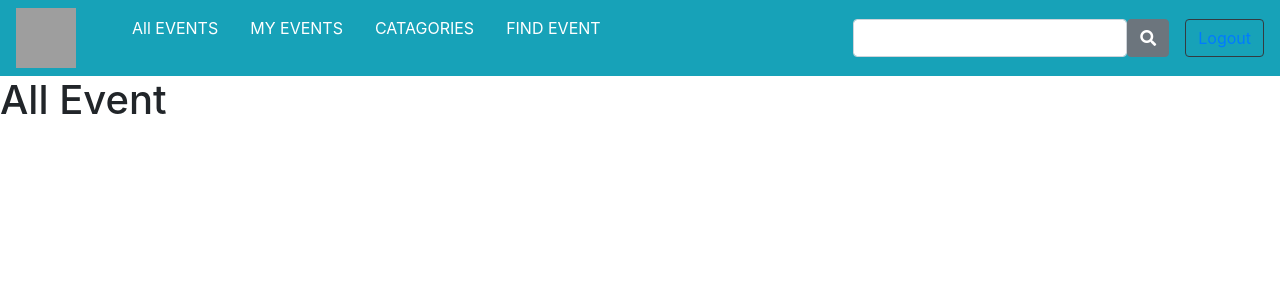
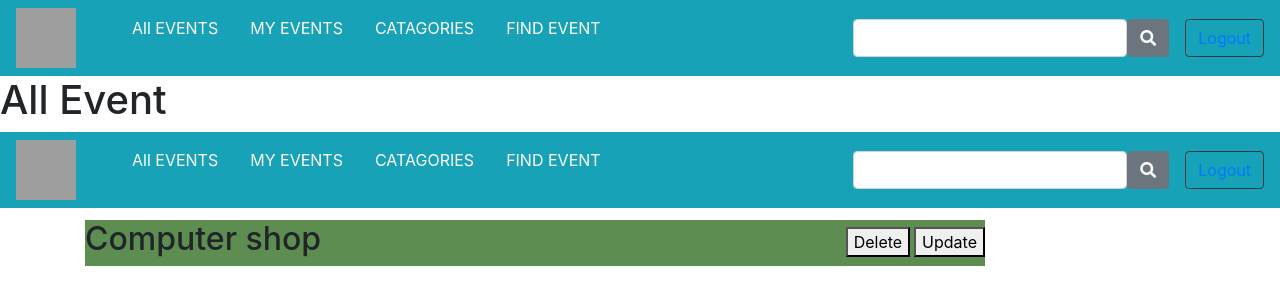
Before and after one commit to pnc-virtual-company/2021-G3-V2-PART1, a Vue app in the folder front/: page / in a window 1280 px wide. Shown: the top 304 px of the page. Built offline with nearby package versions, Linux system fonts and the light colour scheme; no server answers; grey boxes are pictures that could not be loaded.

Commit message:
correct card

```diff
--- a/front/src/App.vue
+++ b/front/src/App.vue
@@ -1,6 +1,7 @@
 
 <template>
   <router-view></router-view>
+  <view-category></view-category>
 </template>
 
 <script>
--- a/front/src/components/categories/Category.vue
+++ b/front/src/components/categories/Category.vue
@@ -1,8 +1,9 @@
-<template>
-    <section>
+<template> <section>
         <nav-bar> </nav-bar>
-        <h1>Categories</h1>
+
+
     </section>
+
 </template>
 
 <script>
--- /dev/null
+++ b/front/src/components/categories/cardCategory.vue
@@ -0,0 +1,42 @@
+<template>
+    <section>
+        <nav-bar> </nav-bar>
+        <div class="container">
+            <div class="nameIcon">
+                <div class="name">
+                    <h2>Computer shop</h2>
+
+                </div>
+                <div class="icon">
+                    <button class="mr-1">Delete</button>
+                    <button>Update</button>
+
+                </div>
+            </div>
+
+
+        </div>
+    </section>
+
+</template>
+
+<script>
+export default {
+
+}
+</script>
+
+<style>
+.nameIcon{
+    display: flex;
+    width: 900px;
+    justify-content: space-between;
+    background: rgb(93, 141, 81);
+    margin-top: 12px;
+}
+.icon{
+   margin-top: 7px;
+
+}
+
+</style>
--- /dev/null
+++ b/front/src/components/categories/viewCategory.vue
@@ -0,0 +1,13 @@
+<template>
+    <category-card></category-card>
+</template>
+
+<script>
+export default {
+
+}
+</script>
+
+<style>
+
+</style>
--- a/front/src/components/myevent/MyEvent.vue
+++ b/front/src/components/myevent/MyEvent.vue
@@ -1,22 +1,49 @@
 <template>
     <section>
         <nav-bar> </nav-bar>
-        <div class="myevent">
-            <div class="logo">
+        <div class="container d-flex justify-content-center">
+            <div class="card mt-4" style="max-width: 650px;">
+            <div class="row ">
+                <div class="col-md-4" >
+                    <img
+                        style="max-width:200px"
+                        src="https://mdbootstrap.com/wp-content/uploads/2020/06/vertical.jpg"
+                        alt="..."
+                        class="img-fluid rounded-start"
+                    />
+                </div>
+                <div class="col-md-8 ">
+                    <div class="button d-flex justify-content-end p-1">
+                         <div class="dropdown">
+                            <button class="btn btn-secondary btn-lg dropdown-toggle" type="button" id="dropdownMenu2" data-toggle="dropdown" aria-haspopup="true" aria-expanded="false">
+                                Action
+                            </button>
+                            <div class="dropdown-menu " aria-labelledby="dropdownMenu2">
+                                <button class="dropdown-item text-danger" type="button">Delete</button>
+                                <button class="dropdown-item text-success" type="button">Update</button>
 
-            </div>
-            <div class="img">
+                            </div>
+                        </div>
+                    </div>
+                    <div class="card-body ml-2">
+                        <h5 class="card-title"> Title</h5>
+                        <p class="card-text">
+                        The meaning of picture and you create event what you want to so
+                        thank of using my app
+                        </p>
+                        <p class="card-text">
+                        <small class="text-muted fas fa-alarm-clock f34e ">:3/5/221</small>
+                        </p>
+                     <div class="icont">
 
-            </div>
-            <div class="action">
-                <div class="text">
-
-                </div>
-                <div class="event">
-
+                     </div>
+                    </div>
                 </div>
             </div>
         </div>
+       </div>
+
+
 
     </section>
 </template>
--- a/front/src/components/nav/NavBar.vue
+++ b/front/src/components/nav/NavBar.vue
@@ -4,7 +4,7 @@
         <button class="navbar-toggler" type="button" data-toggle="collapse" data-target="#navbarTogglerDemo01" aria-controls="navbarTogglerDemo01" aria-expanded="false" aria-label="Toggle navigation">
             <span class="navbar-toggler-icon"></span>
         </button>
-        <div class="collapse navbar-collapse" id="navbarTogglerDemo01">
+        <div class="collapse navbar-collapse " id="navbarTogglerDemo01">
            <div class="menu">
                 <ul class="navbar-nav mr-auto mt-2 mt-lg-0 ">
                     <li class="nav-item mr-5">
--- a/front/src/main.js
+++ b/front/src/main.js
@@ -6,6 +6,8 @@ import MyEvent from "./components/myevent/MyEvent.vue";
 import Category from "./components/categories/Category.vue";
 import FindEvent from "./components/findevent/FindEvent.vue";
 import AllEvent from "./components/allevent/Allevent.vue";
+import cardCategory from "./components/categories/cardCategory";
+import CategoryView from './components/categories/viewCategory';
 const app = createApp(App);
 const router = createRouter({
     history: createWebHistory(),
@@ -18,6 +20,7 @@ const router = createRouter({
     ]
 })
 app.component('nav-bar', Nav)
-
+app.component("category-card", cardCategory);
+app.component("view-category",CategoryView)
 app.use(router)
 app.mount("#app");
```
Also changed, not shown: front/src/components/categories/searchCategory.vue (added, +13 -0 lines).
